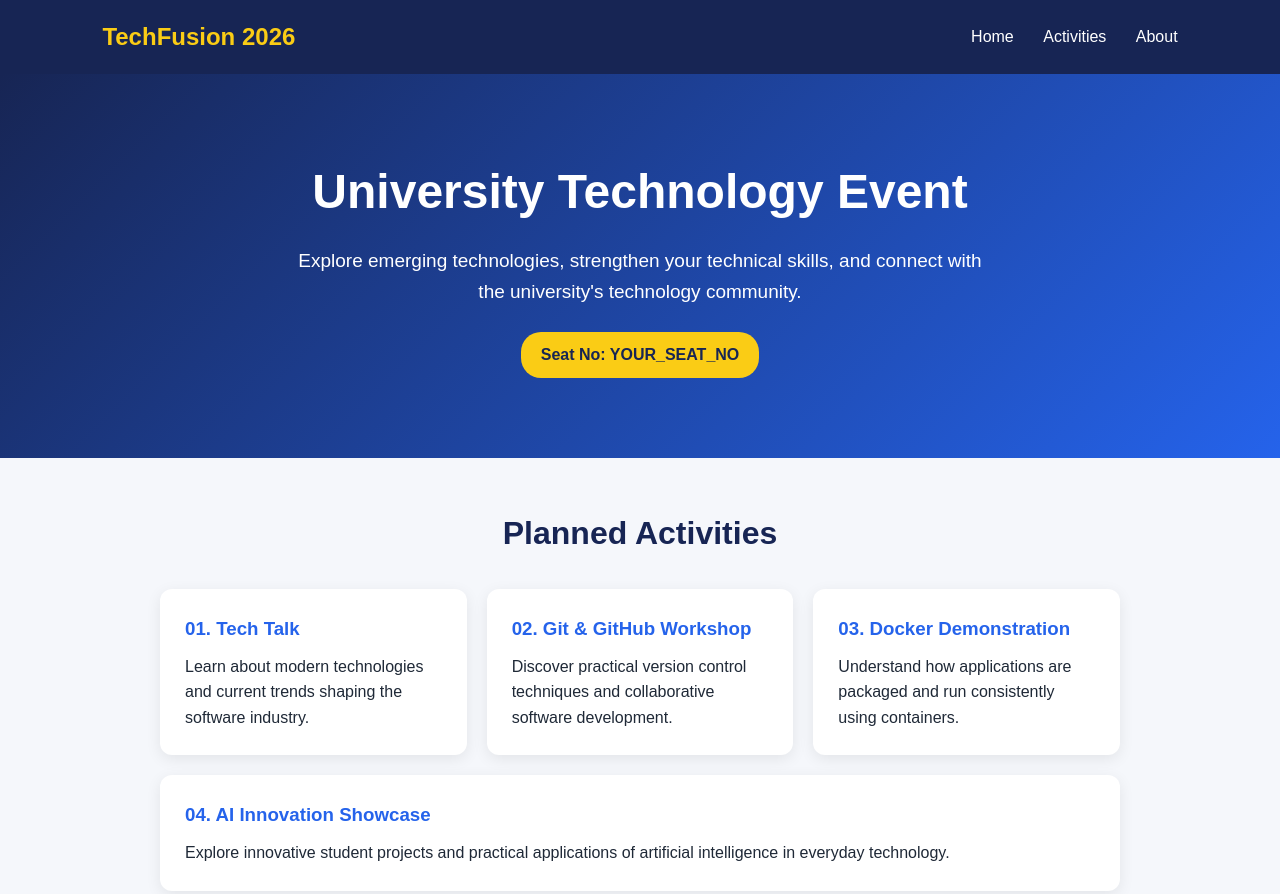
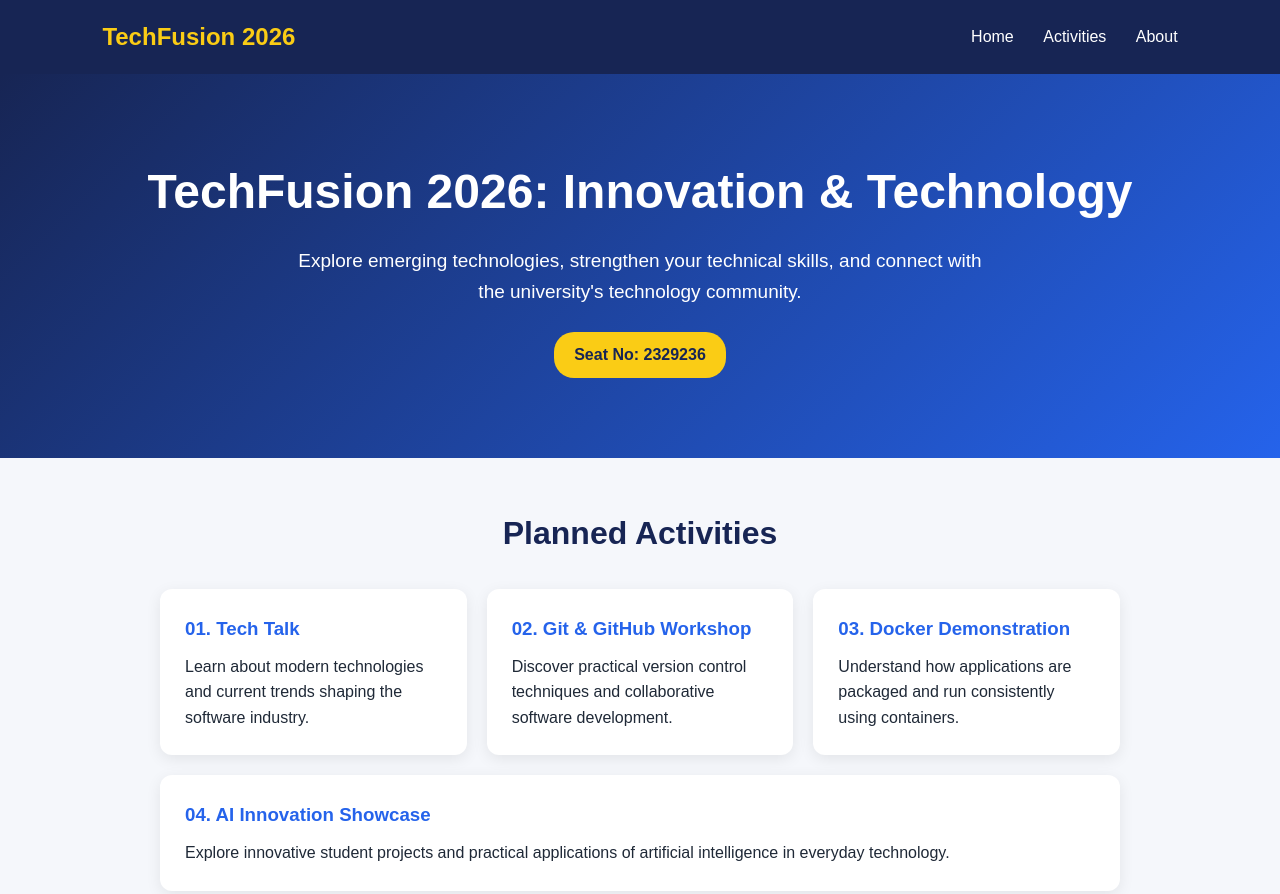
Before and after one commit to mk2328/devops-b-2329236, a plain HTML site: page site/index.html in a window 1280 px wide. Shown: the top 894 px of the page. Drawn offline with Linux system fonts and the light colour scheme.

Commit message:
Update event heading

```diff
--- a/site/index.html
+++ b/site/index.html
@@ -22,14 +22,14 @@
     </header>
 
     <section class="hero" id="home">
-        <h1>University Technology Event</h1>
+        <h1>TechFusion 2026: Innovation & Technology</h1>
 
         <p>
             Explore emerging technologies, strengthen your technical skills,
             and connect with the university's technology community.
         </p>
 
-        <span class="seat">Seat No: YOUR_SEAT_NO</span>
+        <span class="seat">Seat No: 2329236</span>
     </section>
 
     <section class="section" id="activities">
```
